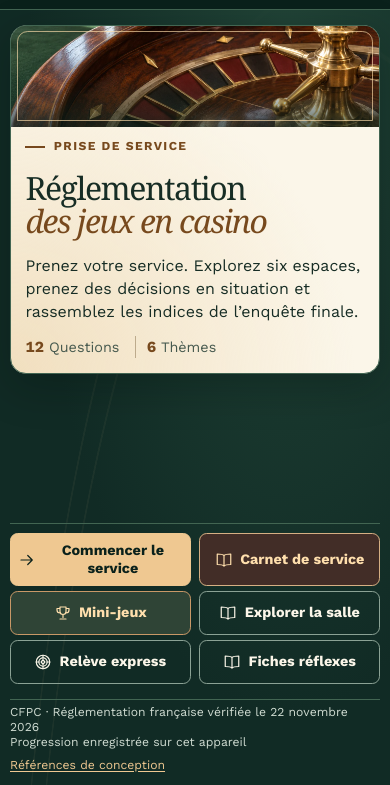
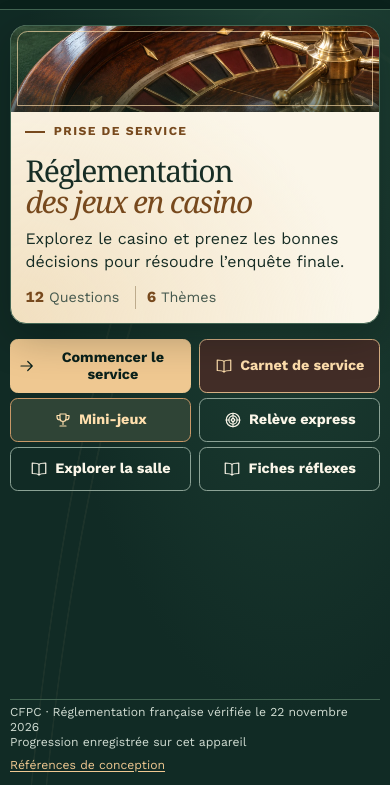
Before and after one commit to thomasfesq/cfpc-reglementation-casinos, a plain HTML site: page index.html in a window 390 px wide. Shown: the part 59-844 px from the top of the page. Drawn offline with Linux system fonts and the light colour scheme.

Commit message:
Améliorer l’accueil mobile et la navigation de CFPC

```diff
--- a/experience.css
+++ b/experience.css
@@ -620,7 +620,7 @@ p.journey-hero-copy { max-inline-size: 24ch; font-size: clamp(1.48rem, 3.35vw, 3
 #aide-installation .button { min-block-size: 2.75rem; }
 
 @media (orientation: landscape) and (max-height: 24rem) {
-  .quiz-screen--home .quiz-stage { grid-template-columns: minmax(0, 1fr) minmax(6.5rem, 26%); }
+  .quiz-screen--home .quiz-stage { grid-template-columns: minmax(0, 1fr) minmax(5rem, 20%); }
   .quiz-screen--home .hero-copy {
     padding: .4rem .9rem;
     border-radius: var(--table-radius) 0 0 var(--table-radius);
@@ -633,12 +633,16 @@ p.journey-hero-copy { max-inline-size: 24ch; font-size: clamp(1.48rem, 3.35vw, 3
   }
   .quiz-screen--home .hero-visual::after { border-radius: 0 .56rem .56rem 0; }
   .quiz-screen--home .hero-title { font-size: clamp(1.32rem, 3.8vw, 1.85rem); }
-  .quiz-screen--home .hero-intro { margin-block-start: .35rem; font-size: .9rem; line-height: 1.35; }
-  .quiz-screen--home .overview { margin-block-start: .55rem; column-gap: .45rem; }
+  .quiz-screen--home .hero-intro { margin-block-start: .2rem; font-size: .9rem; line-height: 1.35; }
+  .quiz-screen--home .overview { margin-block-start: .4rem; column-gap: .45rem; }
   .quiz-screen--home .stat-row { gap: .25rem; }
   .quiz-screen--home .stat-row + .stat-row { padding-inline-start: .45rem; }
   .quiz-screen--home .stat-row dt { font-size: .78rem; }
   .quiz-screen--home .stat-row dd { font-size: .82rem; }
+}
+
+@media (orientation: landscape) and (max-height: 24rem) and (min-width: 34rem) and (max-width: 64rem) {
+  .quiz-screen--home .screen-actions > .primary { grid-column: span 2; }
 }
 
 @media (forced-colors: active) {
--- a/index.html
+++ b/index.html
@@ -11,8 +11,8 @@
   <link rel="apple-touch-icon" href="./assets/cfpc-192.png">
   <link rel="stylesheet" href="./styles.css?v=5b145468afda">
   <link rel="stylesheet" href="./parcours.css?v=d037b6d45264">
-  <link rel="stylesheet" href="./jeu.css?v=3b065861788e">
-  <link rel="stylesheet" href="./experience.css?v=3532ba7e943f">
+  <link rel="stylesheet" href="./jeu.css?v=ccf8edbaaff1">
+  <link rel="stylesheet" href="./experience.css?v=ebf142ebf452">
   <link rel="stylesheet" href="./atelier.css?v=3d701f1d4dab">
   <link rel="stylesheet" href="./carnet.css?v=c74860e0a6de">
   <script src="./questions.js?v=2816850df785" defer></script>
@@ -24,7 +24,7 @@
   <script src="./installation.js?v=b9ed36b9fb32" defer></script>
   <script src="./atelier-cas.js?v=9261d3d33d7a" defer></script>
   <script src="./carnet-cas.js?v=7d90af204936" defer></script>
-  <script src="./quiz-jeu.js?v=c21a44a03851" defer></script>
+  <script src="./quiz-jeu.js?v=6703c409ae86" defer></script>
 </head>
 <body>
   <a class="skip-link" href="#contenu">Aller au contenu</a>
--- a/jeu.css
+++ b/jeu.css
@@ -203,8 +203,18 @@ body {
 .screen-actions { justify-content: end; margin-inline-start: auto; }
 
 /* Ouverture du parcours. La photo locale donne son repère à la table. */
-.quiz-screen--home { grid-template-rows: minmax(0, 1fr) auto; }
-.quiz-compact-fallback .quiz-screen--home { grid-template-rows: auto auto; }
+.quiz-home body {
+  block-size: auto;
+  min-block-size: 100dvh;
+  grid-template-rows: auto minmax(min-content, 1fr) auto;
+}
+
+.quiz-screen--home {
+  block-size: auto;
+  min-block-size: 100%;
+  grid-template-rows: minmax(min-content, 1fr) auto;
+}
+
 .quiz-screen--home .quiz-screen-head:empty { display: none; }
 .quiz-screen--home .quiz-stage {
   display: grid;
@@ -259,6 +269,12 @@ body {
 .quiz-screen--home .hero-visual::after { z-index: 1; inset: .55rem; border-radius: 0 .62rem .62rem 0; border-color: rgb(255 223 173 / 65%); }
 .quiz-screen--home .notice { margin-block-start: var(--game-gap); padding: .65rem .85rem; background: var(--paper); color: var(--game-ink); }
 .quiz-screen--home .screen-actions { margin-inline-start: 0; }
+.quiz-screen--home .screen-actions > .button { min-block-size: 44px; }
+
+@media (max-width: 64rem) {
+  .quiz-screen--home { grid-template-rows: auto auto; align-content: start; }
+  .quiz-screen--home .page-nav { padding-block-start: 0; border-block-start: 0; }
+}
 
 /* Six repères éditoriaux et accès direct à la source. */
 .quiz-screen .themes { margin: 0; padding: 0; border: 0; }
@@ -578,7 +594,7 @@ body {
 }
 
 @media (max-width: 35rem) {
-  .quiz-screen--home { --hero-photo-size: clamp(6rem, 26vw, 10rem); }
+  .quiz-screen--home { --hero-photo-size: clamp(5rem, 22vw, 8rem); }
   .main.frame, .footer.frame { inline-size: calc(100% - 1.25rem); }
   .quiz-screen-head { display: grid; grid-template-columns: auto minmax(0, 1fr); }
   .screen-heading { justify-self: end; text-align: end; }
@@ -587,7 +603,8 @@ body {
   .chip-list { max-inline-size: 16rem; }
   .quiz-screen--home .quiz-stage { grid-template-columns: minmax(0, 1fr); align-content: start; }
   .quiz-screen--home .hero-copy { padding: calc(var(--hero-photo-size) + .7rem) .9rem .9rem; border: 1px solid var(--felt-line); border-radius: var(--table-radius); }
-  .quiz-screen--home .hero-title { text-wrap: pretty; }
+  .quiz-screen--home .hero-title { font-size: clamp(1.88rem, 7.6vw, 2.65rem); text-wrap: pretty; }
+  .quiz-screen--home .hero-intro { margin-block-start: .6rem; }
   .quiz-screen--home .hero-visual {
     position: absolute;
     inset: 1px 1px auto;
--- a/quiz-jeu.js
+++ b/quiz-jeu.js
@@ -382,6 +382,14 @@
   }
 
   function resizeScreen(screen) {
+    if (screen.config.name === "home") {
+      if (screen.pages.length === 0) {
+        screen.pages = [wholePage(screen.config.blocks)];
+        setPage(screen, 0, false);
+      }
+      return;
+    }
+
     const active = document.activeElement;
     const pageHadFocus = screen.page.contains(active) || screen.page === active;
     const key = active?.dataset.quizFocus;
@@ -407,7 +415,7 @@
     if (!pages) {
       // A window shorter than the smallest readable fragment must still expose every control.
       document.documentElement.classList.add("quiz-compact-fallback");
-      pages = [screen.config.blocks.map((block, index) => ({index, start: 0, end: block.text?.length ?? 1}))];
+      pages = [wholePage(screen.config.blocks)];
     }
 
     screen.pages = pages;
@@ -421,6 +429,10 @@
     } else if (screen.controls.contains(active) && (screen.controls.hidden || active.disabled)) {
       focusOn(screen.page);
     }
+  }
+
+  function wholePage(blocks) {
+    return blocks.map((block, index) => ({index, start: 0, end: block.text?.length ?? 1}));
   }
 
   function progressTrack(value, total) {
@@ -445,6 +457,7 @@
 
   function showScreen(config, withFocus = true) {
     document.documentElement.classList.remove("quiz-compact-fallback");
+    document.documentElement.classList.toggle("quiz-home", config.name === "home");
     const layout = element("section", "quiz-screen quiz-screen--" + config.name +
       (config.parcours ? " quiz-parcours" : ""));
     layout.dataset.screen = config.name;
@@ -667,7 +680,7 @@
         lead.append(element("p", "eyebrow", "Prise de service"), heading);
         return lead;
       }),
-      readable("Prenez votre service. Explorez six espaces, prenez des décisions en situation et rassemblez les indices de l’enquête finale.",
+      readable("Explorez le casino et prenez les bonnes décisions pour résoudre l’enquête finale.",
         (text) => element("p", "hero-intro quiz-readable", text)),
       fixed(() => stats([
         ["Questions", questions.length],
@@ -681,7 +694,7 @@
     }
     showScreen({
       name: "home", blocks, pageClass: "hero-copy",
-      actions: [install, play, ...(notebookAvailable ? [carnet] : []), ...(atelier ? [mini] : []), browse, quick, reflex],
+      actions: [play, ...(notebookAvailable ? [carnet] : []), install, ...(atelier ? [mini] : []), quick, browse, reflex],
       decorate(stage) {
         const picture = element("div", "hero-visual");
         const photo = element("img", "hero-photo");
```
Also changed, not shown: service-worker.js (+5 -5 lines).
